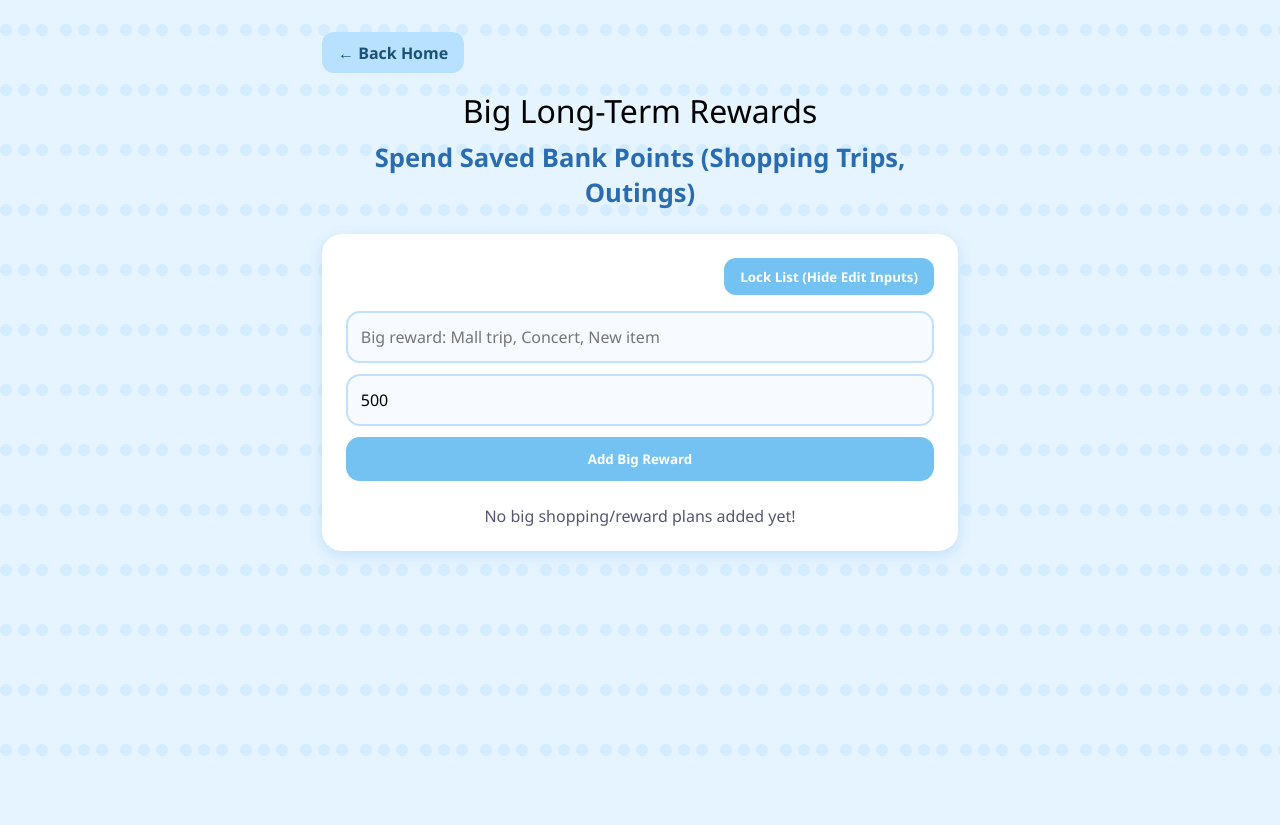
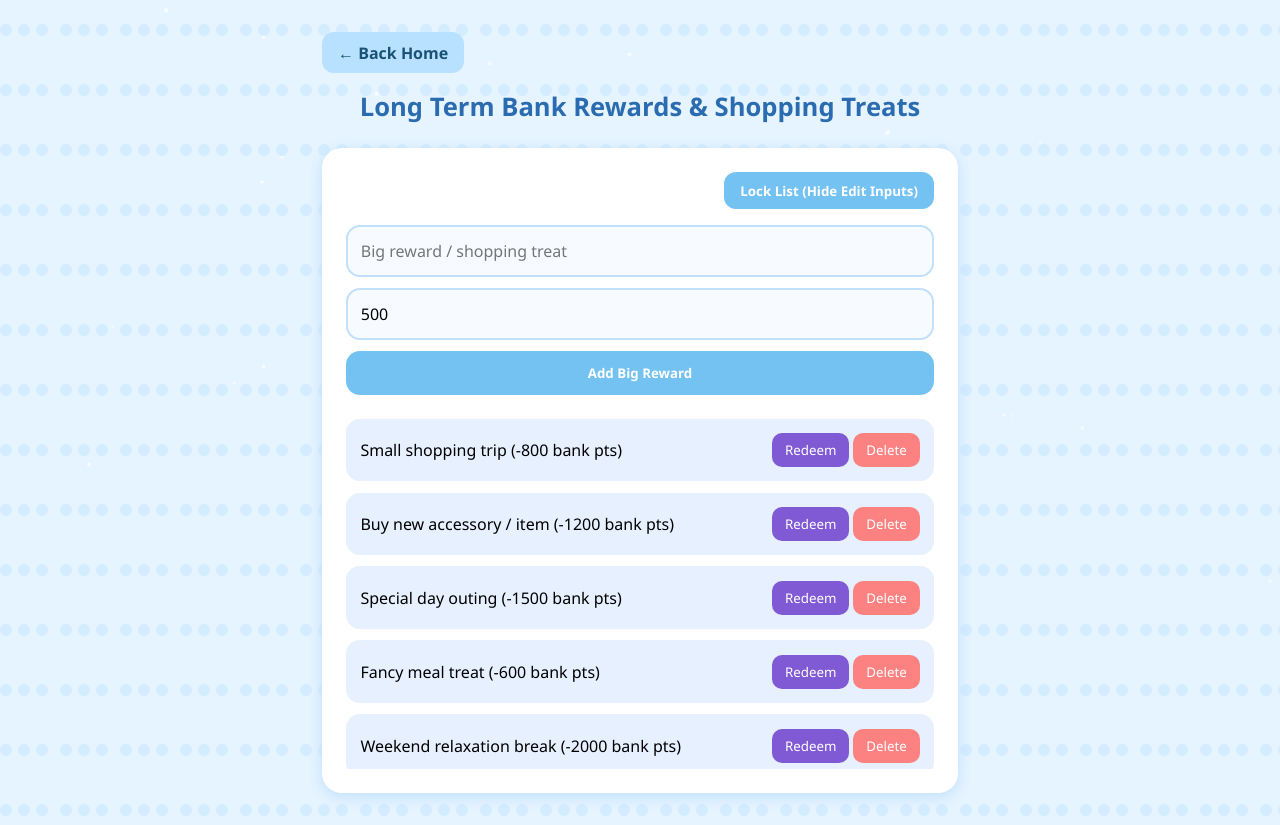
Before and after one commit to RavenclawwLuna/system, a plain HTML site: page bank-rewards.html in a window 1280 px wide. Before the commit the page ends 800 px from the top, so only its background shows below. Drawn offline with Linux system fonts and the light colour scheme.

Commit message:
Update bank-rewards.html

```diff
--- a/bank-rewards.html
+++ b/bank-rewards.html
@@ -3,7 +3,7 @@
 <head>
     <meta charset="UTF-8">
     <meta name="viewport" content="width=device-width, initial-scale=1.0">
-    <title> Big Bank Rewards</title>
+    <title>Big Bank Rewards</title>
     <style>
         * {
             margin: 0;
@@ -17,11 +17,26 @@
             padding: 2rem;
             max-width: 700px;
             margin: 0 auto;
+            position: relative;
+            overflow-x: hidden;
         }
-        .flower-deco {
-            text-align: center;
-            font-size: 2rem;
-            margin-bottom: 0.5rem;
+        .snowflake {
+            position: fixed;
+            top: -10px;
+            color: #ffffff;
+            font-size: 1rem;
+            opacity: 0.8;
+            pointer-events: none;
+            z-index: 0;
+            animation: snowFall linear infinite;
+        }
+        @keyframes snowFall {
+            0% { transform: translateY(0) rotate(0deg); }
+            100% { transform: translateY(100vh) rotate(360deg); }
+        }
+        .content-wrap {
+            position: relative;
+            z-index: 2;
         }
         h1 {
             color: #2b6cb0;
@@ -115,9 +130,9 @@
     </style>
 </head>
 <body>
+    <div class="content-wrap">
         <a href="index.html" class="back-home">← Back Home</a>
-    <div class="flower-deco"> Big Long-Term Rewards </div>
-    <h1>Spend Saved Bank Points (Shopping Trips, Outings)</h1>
+        <h1>Long Term Bank Rewards & Shopping Treats</h1>
 
         <div class="card">
             <div class="lock-toggle-wrap">
@@ -125,18 +140,34 @@
             </div>
 
             <div class="edit-section" id="editInputs">
-            <input type="text" id="bankRewardInput" placeholder="Big reward: Mall trip, Concert, New item">
+                <input type="text" id="bankRewardInput" placeholder="Big reward / shopping treat">
                 <input type="number" id="bankCost" min="1" value="500" placeholder="Bank point cost">
                 <button class="btn-add" onclick="addBankReward()">Add Big Reward</button>
             </div>
 
             <div class="reward-list" id="bankRewardList"></div>
         </div>
+    </div>
 
     <script>
+        // Snowfall
+        function createSnowflake(){const e=document.createElement("div");e.className="snowflake",e.textContent="•",e.style.left=Math.random()*100+"vw",e.style.fontSize=Math.random()*10+8+"px",e.style.animationDuration=Math.random()*5+5+"s",document.body.appendChild(e),setTimeout(()=>e.remove(),1e4)}setInterval(createSnowflake,200);
+
         let bankPoints = parseInt(localStorage.getItem("bankPoints")) || 0;
         let bankRewards = JSON.parse(localStorage.getItem("bankRewardData")) || [];
         let listLocked = localStorage.getItem("bankRewardLocked") === "true";
+
+        // Preload big example rewards
+        if(bankRewards.length === 0){
+            bankRewards = [
+                {id:1, name:"Small shopping trip", cost:800},
+                {id:2, name:"Buy new accessory / item", cost:1200},
+                {id:3, name:"Special day outing", cost:1500},
+                {id:4, name:"Fancy meal treat", cost:600},
+                {id:5, name:"Weekend relaxation break", cost:2000}
+            ];
+            localStorage.setItem("bankRewardData", JSON.stringify(bankRewards));
+        }
 
         function toggleLockList() {
             listLocked = !listLocked;
@@ -168,11 +199,11 @@
         }
 
         function redeemBankReward(id, cost) {
-            if (bankPoints < cost) return alert("Not enough saved bank points for this big reward!");
+            if (bankPoints < cost) return alert("Not enough saved bank points for this reward!");
             bankPoints -= cost;
             localStorage.setItem("bankPoints", bankPoints);
             deleteBankReward(id);
-            alert(" Big reward redeemed! Enjoy your shopping trip/treat!");
+            alert("Big reward redeemed! Enjoy your special treat.");
         }
 
         function deleteBankReward(id) {
@@ -183,12 +214,12 @@
 
         function renderBankRewards() {
             const container = document.getElementById("bankRewardList");
-            container.innerHTML = bankRewards.length === 0 ? "<p style='text-align:center;color:#557;'>No big shopping/reward plans added yet!</p>" : "";
+            container.innerHTML = "";
             bankRewards.forEach(r => {
                 const div = document.createElement("div");
                 div.className = "list-item";
                 div.innerHTML = `
-                    <span>${r.name} (${r.cost} bank saved pts)</span>
+                    <span>${r.name} (-${r.cost} bank pts)</span>
                     <div>
                         <button class="btn-redeem" onclick="redeemBankReward(${r.id},${r.cost})">Redeem</button>
                         <button class="btn-del" onclick="deleteBankReward(${r.id})">Delete</button>
```
Lines whose indentation alone changed are shown as unchanged.
